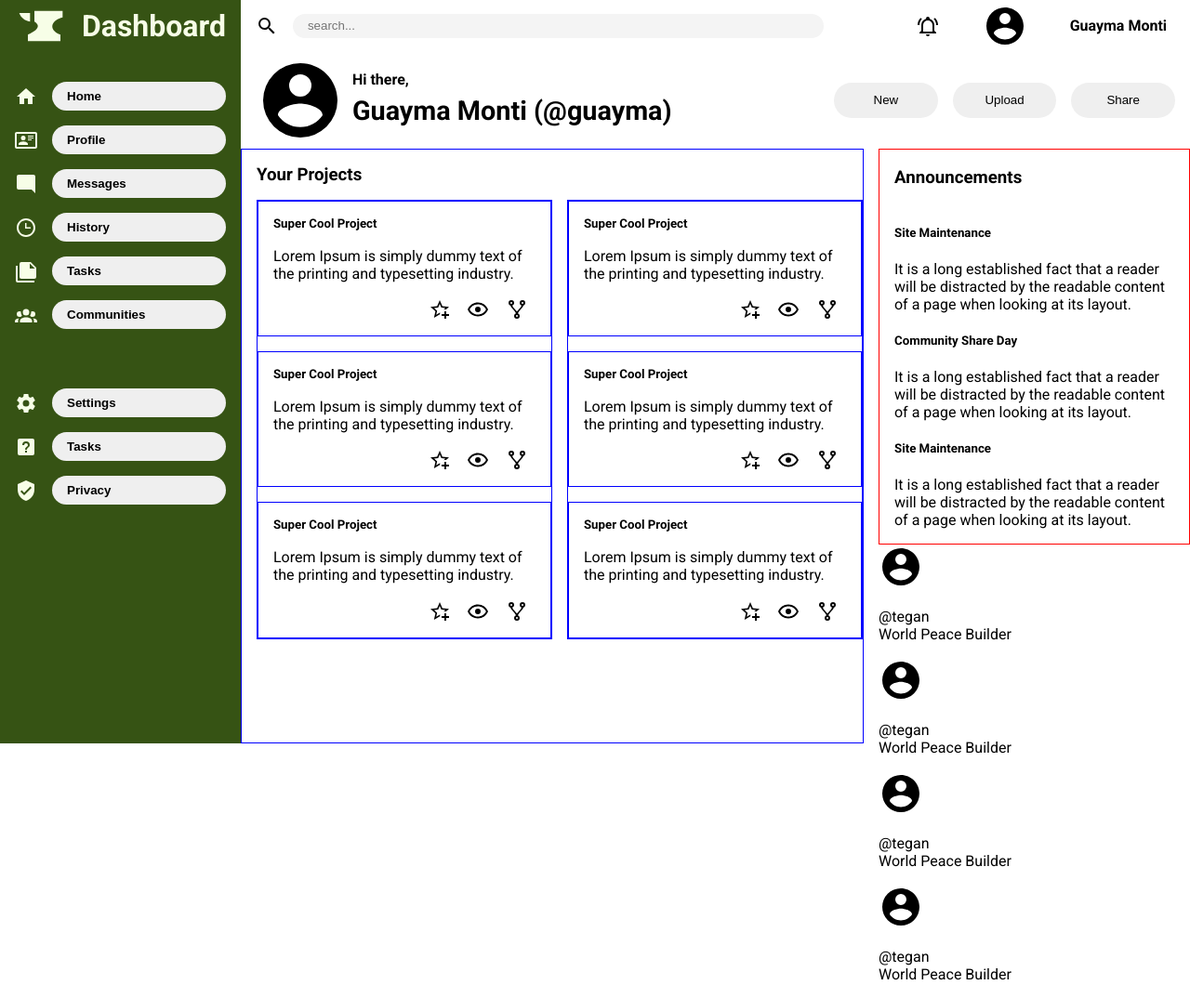
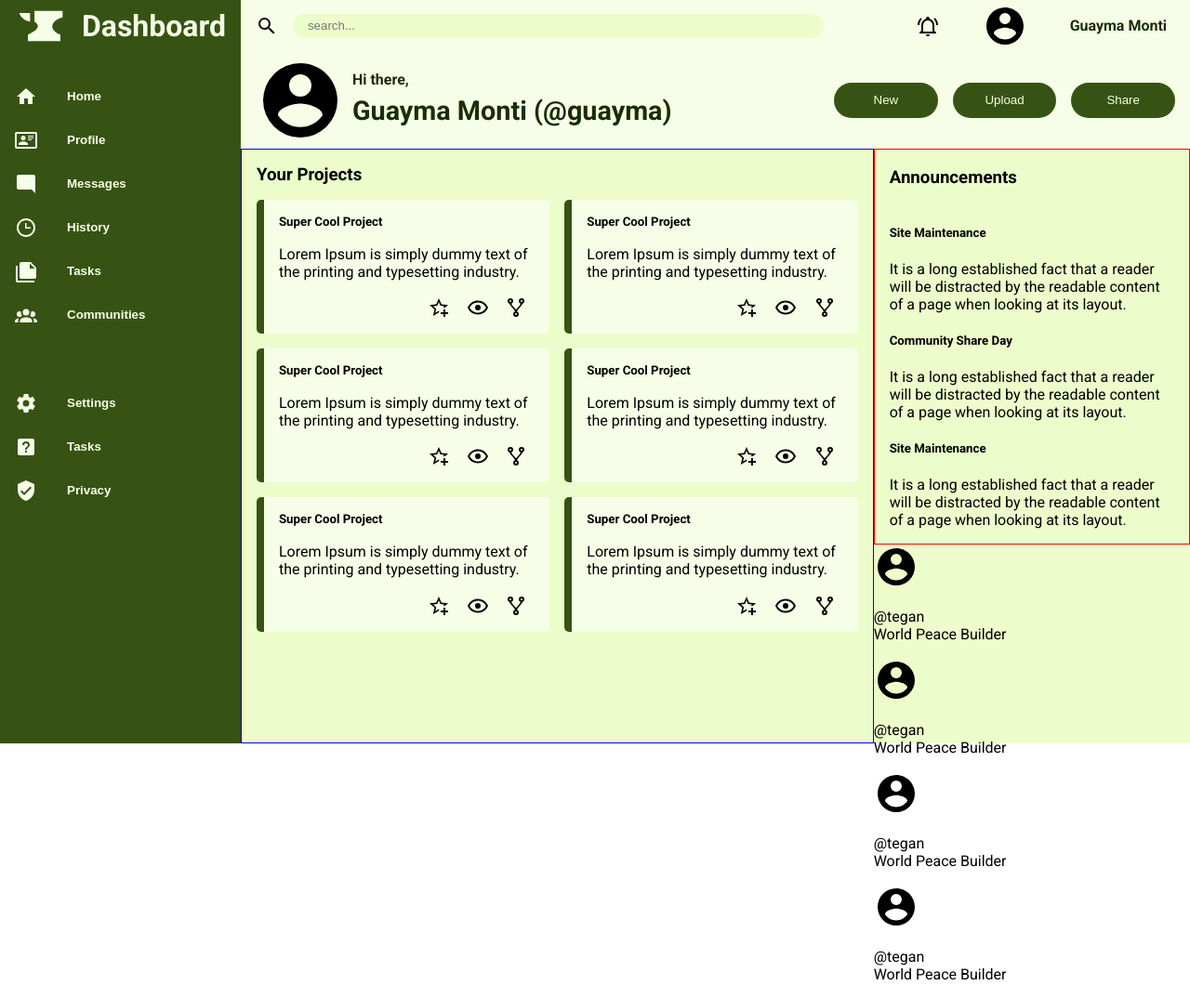
Before and after one commit to felixMonti/dashboard-project, a plain HTML site: page index.html in a window 1280 px wide. Shown: the whole page at 93% size. Drawn offline with Linux system fonts and the light colour scheme.

Commit message:
added color scheme

```diff
--- a/styles.css
+++ b/styles.css
@@ -63,7 +63,7 @@ html, body {
     border: 0px;
     height: 1.5rem;
     width: 95%;
-    background-color: rgb(244, 244, 244);
+    background-color: #ecfccb;
     border-radius: 100px;
     padding-left: 1rem;
 }
@@ -185,7 +185,6 @@ html, body {
     grid-column: 2/3;
     grid-template-columns: 2fr 1fr;
     height: 80vh;
-    gap: 1rem;
     box-sizing: border-box;
 }
 
@@ -199,6 +198,7 @@ html, body {
     gap: 1rem;
     padding-top: 1rem;
     padding-left: 1rem;
+    padding-right: 1rem;
 }
 
 .projects-title {
@@ -207,14 +207,12 @@ html, body {
 }
 
 .cards{
-    border: 1px solid blue;
     display: grid;
     grid-template-rows: 1fr 1fr 1fr;
     gap: 1rem;
 }
 
 .card{
-    border: 1px solid blue;
     display: grid;
     grid-template-columns: 1fr auto auto;
     grid-template-rows: 0fr 1fr 0fr;
@@ -270,3 +268,28 @@ html, body {
     color: #f7fee7;
     background-color: #365314;
 }
+
+button {
+    background-color: #365314; /* Set the background color to red */
+    color: #f7fee7;          /* Set the text color to white for contrast */
+}
+
+button:hover {
+    background-color: #3f6212; /* Make the button darker on hover for feedback */
+}
+
+.header {
+    background-color: #f7fee7;
+    color: #1a2e05;
+}
+
+.main-content {
+    background-color: #ecfccb;
+}
+
+.card {
+    border-left: 8px solid #365314;
+    border-radius: 5px;
+    padding-left: 1rem;
+    background-color: #f7fee7;
+}
```
Also changed, not shown: index.html (+1 -1 lines).
